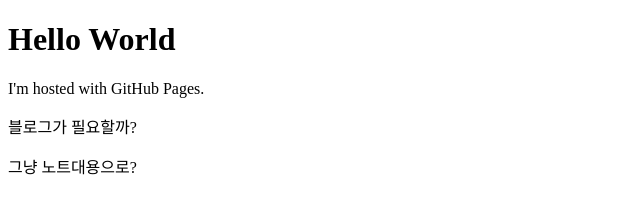
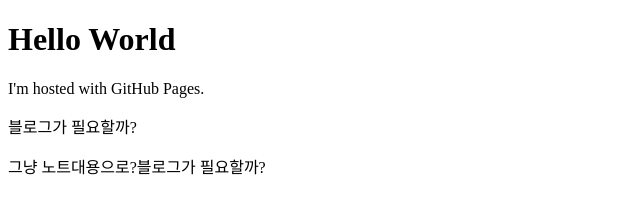
Before and after one commit to nocode-nomoney/nocode-nomoney.github.io, a plain HTML site: page index.html in a window 1280 px wide. Shown: the whole page, without its empty margins (0-640 px from the left). Drawn offline with Linux system fonts and the light colour scheme.

Commit message:
Update index.html

```diff
--- a/index.html
+++ b/index.html
@@ -4,7 +4,7 @@
 <h1>Hello World</h1>
 <p>I'm hosted with GitHub Pages.</p>
 <p>블로그가 필요할까?</p>
-그냥 노트대용으로?
+<p>그냥 노트대용으로?블로그가 필요할까?</p>
 
 </body>
 </html>
```
